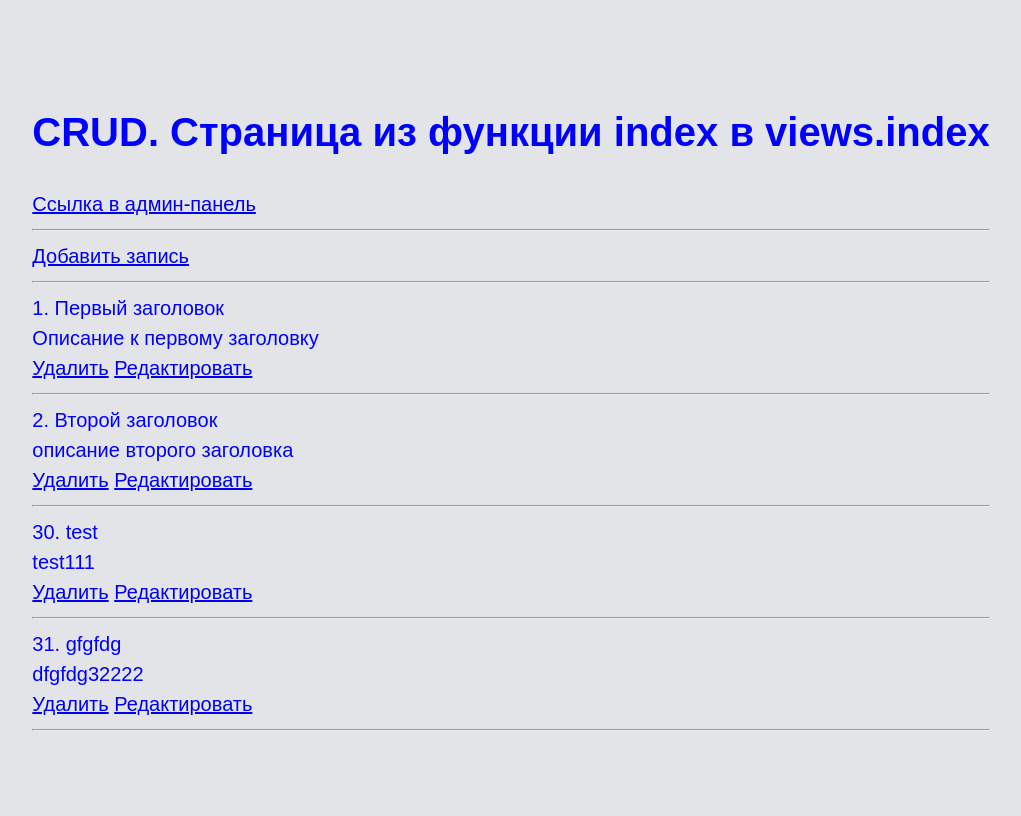
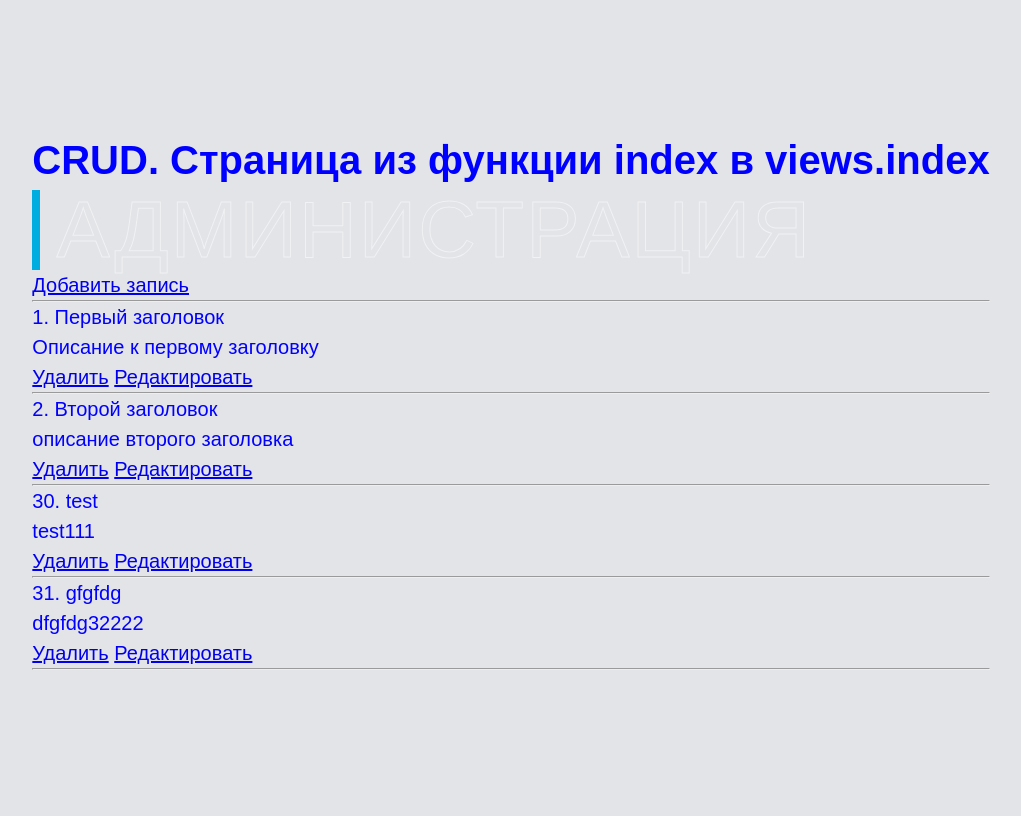
Before and after one commit to antonkalmbah/crud_django, a Django app: page / in a window 1280 px wide. Shown: the whole page, without its empty margins (129-1150 px from the left). After the commit the page ends 670 px from the top, so only its background shows below. Run offline with Django 4.2, Linux system fonts and the light colour scheme; data comes from the database, SQL or seed files in the repository; both versions use the stored data as it was after the commit.

Commit message:
изменил длину. не работает с длинной строкой.

```diff
--- a/note/notepad/static/notepad/css/styles.css
+++ b/note/notepad/static/notepad/css/styles.css
@@ -7,7 +7,12 @@ body {
 	font: 1em/1.5 sans-serif;
 	height: 100vh;
 	transition: background-color var(--trans-dur);
+	justify-content: center;
+	align-items: center;
+	min-height: 100vh;
 }
+
+/* ------------------ Анимированные точки ---------------------------- */
 
 :root {
 	--bg: hsl(223deg, 10%, 90%);
@@ -139,3 +144,49 @@ body {
 		transform: scale(1);
 	}
 }
+/* -------------------------------------------------------------------------------------- */
+
+/* ----------------------------------  Списки  ------------------------------------------ */
+
+@import url('https://fonts.googleapis.com/css2?family=Mochiy+Pop+One&display=swap');
+* {
+	box-sizing: border-box;
+	padding: 0;
+	margin: 0;
+  }
+
+  ul {
+	position: relative;
+	display: flex;
+	flex-direction: column;
+	gap: 30px;
+  }
+  ul li {
+	position: relative;
+	list-style: none;
+  }
+  ul li a {
+	font-size: 4em;
+	text-decoration: none;
+	letter-spacing: 2px;
+	line-height: 1em;
+	text-transform: uppercase;
+	color: transparent;
+	-webkit-text-stroke: 1px rgba(255, 255, 255, 0.5);
+  }
+  ul li a::before {
+	content: attr(data-text);
+	position: absolute;
+	color: var(--clr);
+	width: 0;
+	overflow: hidden;
+	transition: 1s;
+	border-right: 8px solid var(--clr);
+	-webkit-text-stroke: 1px var(--clr);
+  }
+  ul li a:hover::before {
+	width: 100%;
+	filter: drop-shadow(0 0 25px var(--clr))
+  }
+
+/* -------------------------------------------------------------------------------------- */
--- a/note/notepad/templates/notepad/index.html
+++ b/note/notepad/templates/notepad/index.html
@@ -16,8 +16,11 @@
         <h1>CRUD. Страница из функции index в views.index</h1>
 
         <thead>
-            <a href="/admin">Ссылка в админ-панель</a>
-            <hr>
+            <ul>
+                <li style="--clr:#00ade1">
+                    <a href="/admin" data-text="&nbsp;Администрация">&nbsp;Администрация&nbsp;</a>
+                </li>
+            </ul>
         </thead>
 
         <tbody>
```
Also changed, not shown: note/db.sqlite3.
